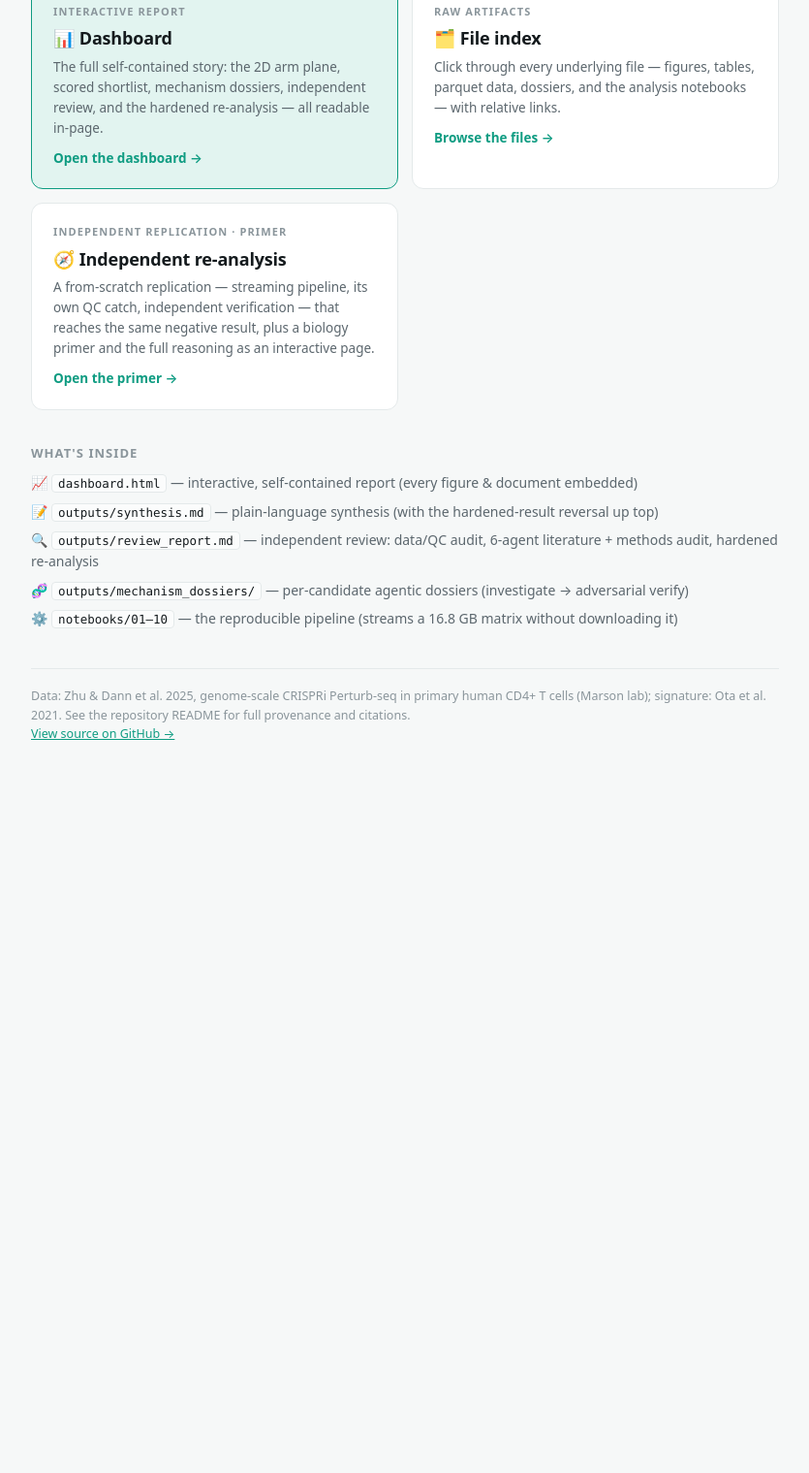
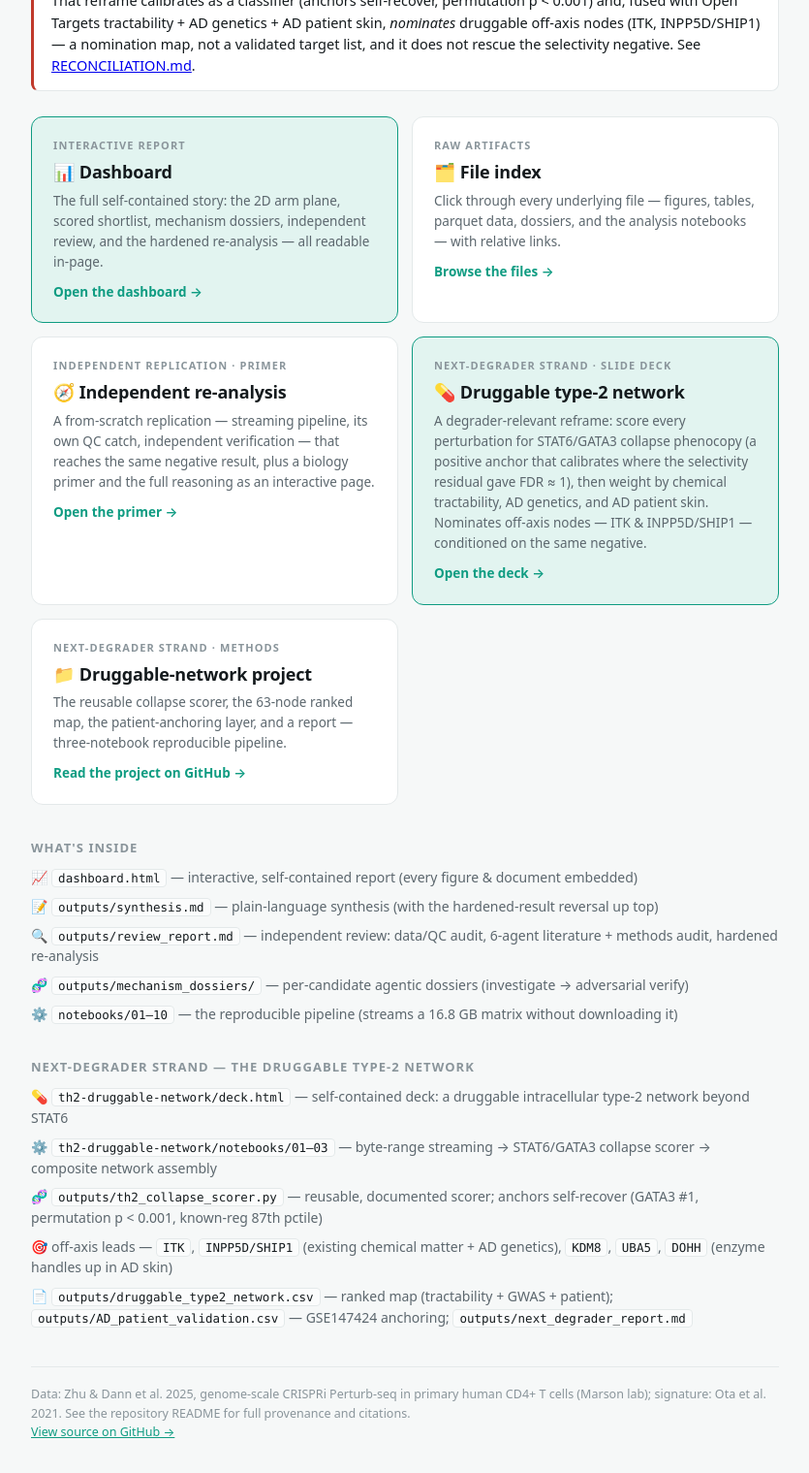
Before and after one commit to ShivenTripathi/claude-science-hackathon, a plain HTML site: page index.html in a window 1280 px wide. Shown: the part 421-1940 px from the top of the page at 97% size, without its empty margins (222-1057 px from the left). Before the commit the page ends 1267 px from the top, so only its background shows below. Drawn offline with Linux system fonts and the light colour scheme.

Commit message:
Reconcile: integrate th2-druggable-network as the fourth track (collapse-phenocopy reframe)
RECONCILIATION.md: add the fourth track to the table + a section distinguishing 'selective' (the
negative) from 'collapse phenocopy' (the degrader bar the reframe clears), with its honest
activation-coupled limit. Root README: four-track banner + project entry. Pages index.html:
two-question framing, card + section, link to RECONCILIATION.md. Nothing rescues the negative.

```diff
--- a/index.html
+++ b/index.html
@@ -44,9 +44,9 @@
 <div class="wrap">
   <div class="eyebrow">Built with Claude · Life Sciences · Researcher track</div>
   <h1>Selective Th2 Suppressor Re-analysis</h1>
-  <p class="lede">A genome-scale CRISPRi Perturb-seq re-analysis in primary human CD4+ T cells — hunting knockdowns that suppress the Th2 (allergy) program without flipping cells toward Th1, then stress-testing that claim to destruction.</p>
+  <p class="lede">A genome-scale CRISPRi Perturb-seq re-analysis in primary human CD4+ T cells — hunting knockdowns that suppress the Th2 (allergy) program without flipping cells toward Th1, stress-testing that claim to destruction, then asking whether a different, degrader-relevant phenotype is the more useful question.</p>
 
-  <div class="note"><b>Honest bottom line.</b> Under rigorous statistics the naive selective-suppressor atlas <b>does not hold up</b>: competitive scoring collapses the arm-correlation confound (+0.54→+0.18), a permutation null shows no enrichment over random gene sets (FDR ≈ 1), and GATA3 reads as a Th1-skewer. This documents a <b>calibrated negative result</b> plus a reproducible pipeline and an agentic review layer — not a target list.</div>
+  <div class="note"><b>Honest bottom line.</b> On the core claim — <i>selective</i> Th2 suppression — the answer is a <b>calibrated negative</b>, reached independently by <b>three tracks</b>: competitive scoring collapses the arm-correlation confound (+0.54→+0.18), a permutation null shows no enrichment over random gene sets (FDR ≈ 1), and GATA3 reads as a Th1-skewer under the matched Th1-vs-Th0 arm. A fourth track asks a <i>different</i> question — not "selective," but "phenocopies the STAT6/GATA3 collapse," the bar an oral STAT6 <b>degrader</b> actually clears. That reframe calibrates as a classifier (anchors self-recover, permutation p &lt; 0.001) and, fused with Open Targets tractability + AD genetics + AD patient skin, <i>nominates</i> druggable off-axis nodes (ITK, INPP5D/SHIP1) — a nomination map, not a validated target list, and it does not rescue the selectivity negative. See <a href="RECONCILIATION.md">RECONCILIATION.md</a>.</div>
 
   <div class="grid">
     <a class="card primary" href="th2-selective-suppressors/dashboard.html">
@@ -67,6 +67,18 @@
       <p>A from-scratch replication — streaming pipeline, its own QC catch, independent verification — that reaches the same negative result, plus a biology primer and the full reasoning as an interactive page.</p>
       <span class="go">Open the primer →</span>
     </a>
+    <a class="card primary" href="th2-druggable-network/deck.html">
+      <div class="k">Next-degrader strand · slide deck</div>
+      <h2>💊 Druggable type-2 network</h2>
+      <p>A degrader-relevant reframe: score every perturbation for STAT6/GATA3 collapse phenocopy (a positive anchor that calibrates where the selectivity residual gave FDR ≈ 1), then weight by chemical tractability, AD genetics, and AD patient skin. Nominates off-axis nodes — ITK &amp; INPP5D/SHIP1 — conditioned on the same negative.</p>
+      <span class="go">Open the deck →</span>
+    </a>
+    <a class="card" href="https://github.com/ShivenTripathi/claude-science-hackathon/tree/main/th2-druggable-network">
+      <div class="k">Next-degrader strand · methods</div>
+      <h2>📁 Druggable-network project</h2>
+      <p>The reusable collapse scorer, the 63-node ranked map, the patient-anchoring layer, and a report — three-notebook reproducible pipeline.</p>
+      <span class="go">Read the project on GitHub →</span>
+    </a>
   </div>
 
   <h3>What's inside</h3>
@@ -78,6 +90,15 @@
     <li>⚙️ <code>notebooks/01–10</code> — the reproducible pipeline (streams a 16.8 GB matrix without downloading it)</li>
   </ul>
 
+  <h3>Next-degrader strand — the druggable type-2 network</h3>
+  <ul class="inside">
+    <li>💊 <code>th2-druggable-network/deck.html</code> — self-contained deck: a druggable intracellular type-2 network beyond STAT6</li>
+    <li>⚙️ <code>th2-druggable-network/notebooks/01–03</code> — byte-range streaming → STAT6/GATA3 collapse scorer → composite network assembly</li>
+    <li>🧬 <code>outputs/th2_collapse_scorer.py</code> — reusable, documented scorer; anchors self-recover (GATA3 #1, permutation p &lt; 0.001, known-reg 87th pctile)</li>
+    <li>🎯 off-axis leads — <code>ITK</code>, <code>INPP5D/SHIP1</code> (existing chemical matter + AD genetics), <code>KDM8</code>, <code>UBA5</code>, <code>DOHH</code> (enzyme handles up in AD skin)</li>
+    <li>📄 <code>outputs/druggable_type2_network.csv</code> — ranked map (tractability + GWAS + patient); <code>outputs/AD_patient_validation.csv</code> — GSE147424 anchoring; <code>outputs/next_degrader_report.md</code></li>
+  </ul>
+
   <div class="foot">
     Data: Zhu &amp; Dann et al. 2025, genome-scale CRISPRi Perturb-seq in primary human CD4+ T cells (Marson lab); signature: Ota et al. 2021. See the repository README for full provenance and citations.<br>
     <a href="https://github.com/ShivenTripathi/claude-science-hackathon">View source on GitHub →</a>
```
Also changed, not shown: 2 other files.
